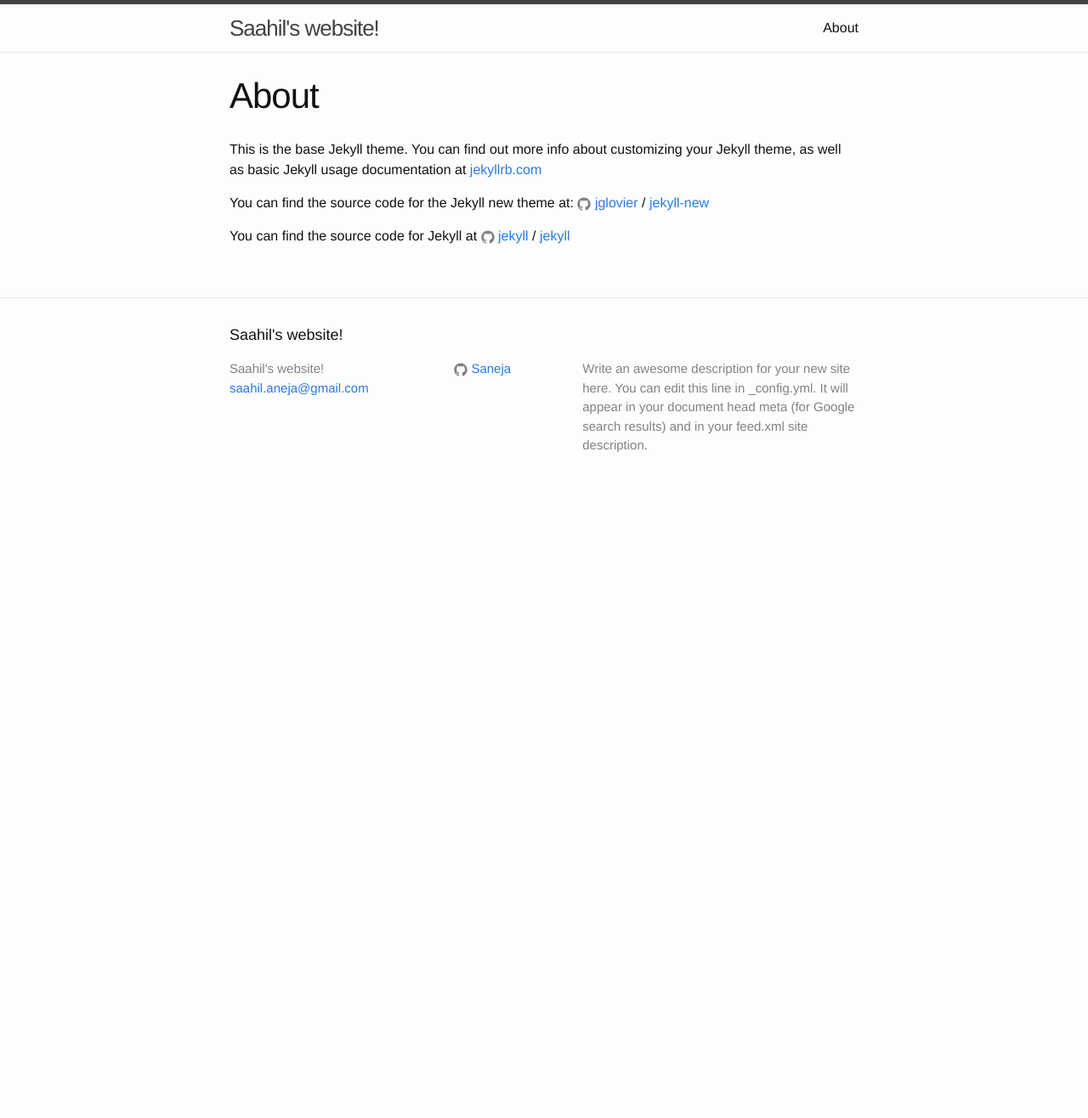
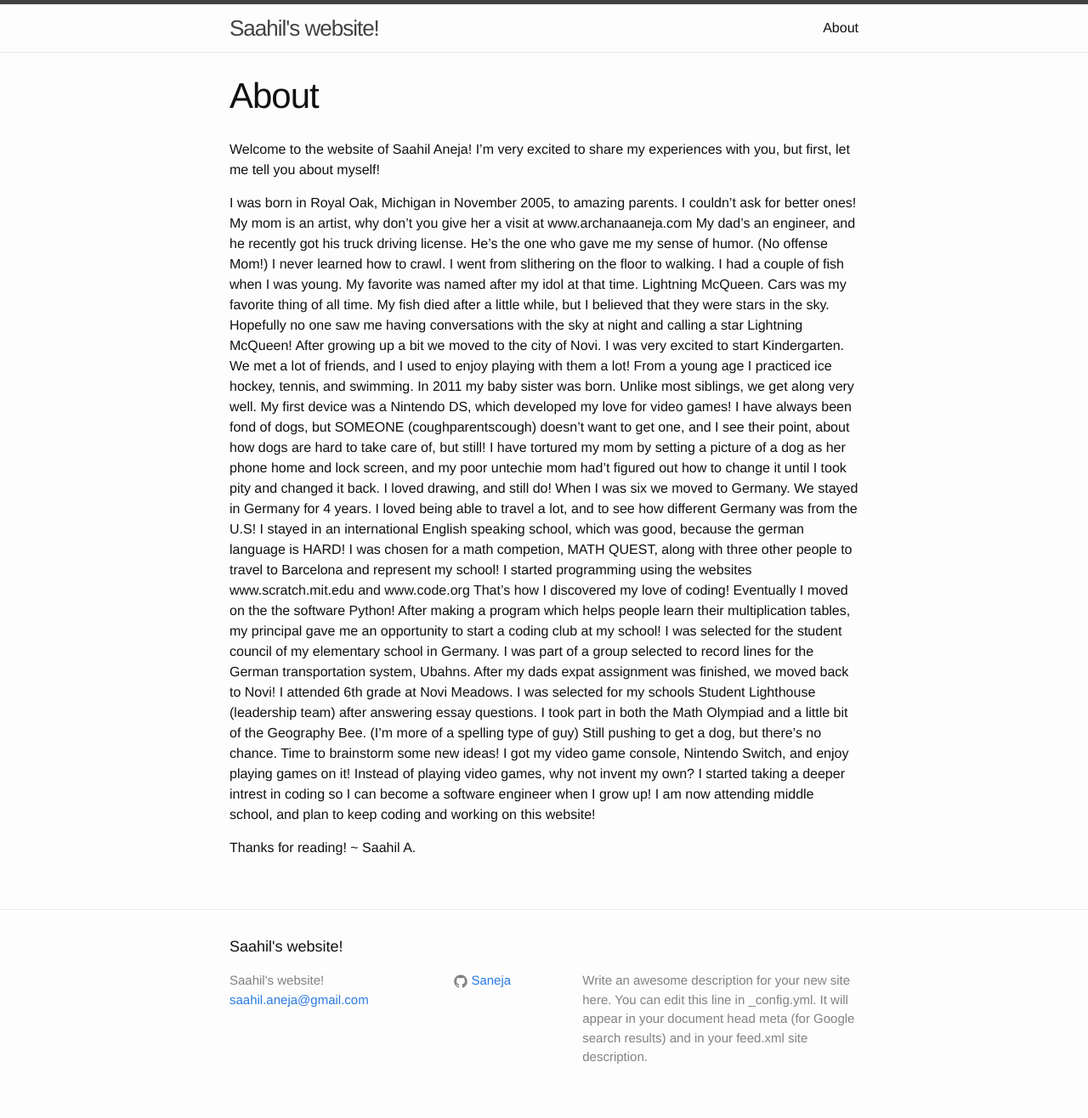
Before and after one commit to Saneja/saneja.github.io, a Jekyll site: the page built from about.md, in a window 1280 px wide. Shown: the whole page at 85% size. Built offline with Jekyll 4.4.1, drawn with Linux system fonts in a browser that asks for light colours; before the commit the page ends 900 px from its top, so only the background shows below that.

Commit message:
Update about.md

```diff
--- a/about.md
+++ b/about.md
@@ -4,12 +4,39 @@ title: About
 permalink: /about/
 ---
 
-This is the base Jekyll theme. You can find out more info about customizing your Jekyll theme, as well as basic Jekyll usage documentation at [jekyllrb.com](http://jekyllrb.com/)
+Welcome to the website of Saahil Aneja!
+I'm very excited to share my experiences with you, but first, let me tell you about myself!
 
-You can find the source code for the Jekyll new theme at:
-{% include icon-github.html username="jglovier" %} /
-[jekyll-new](https://github.com/jglovier/jekyll-new)
+I was born in Royal Oak, Michigan in November 2005, to amazing parents. I couldn't ask for better ones!
+My mom is an artist, why don't you give her a visit at www.archanaaneja.com
+My dad's an engineer, and he recently got his truck driving license. He's the one who gave me my sense of humor. (No offense Mom!)
+I never learned how to crawl. I went from slithering on the floor to walking.
+I had a couple of fish when I was young. My favorite was named after my idol at that time. Lightning McQueen.
+Cars was my favorite thing of all time.
+My fish died after a little while, but I believed that they were stars in the sky. Hopefully no one saw me having conversations with the sky at night and calling a star Lightning McQueen!
+After growing up a bit we moved to the city of Novi.
+I was very excited to start Kindergarten. We met a lot of friends, and I used to enjoy playing with them a lot!
+From a young age I practiced ice hockey, tennis, and swimming.
+In 2011 my baby sister was born. Unlike most siblings, we get along very well.
+My first device was a Nintendo DS, which developed my love for video games!
+I have always been fond of dogs, but SOMEONE (coughparentscough) doesn't want to get one, and I see their point, about how dogs are hard to take care of, but still!
+I have tortured my mom by setting a picture of a dog as her phone home and lock screen, and my poor untechie mom had't figured out how to change it until I took pity and changed it back.
+I loved drawing, and still do!
+When I was six we moved to Germany.
+We stayed in Germany for 4 years. I loved being able to travel a lot, and to see how different Germany was from the U.S!
+I stayed in an international English speaking school, which was good, because the german language is HARD!
+I was chosen for a math competion, MATH QUEST, along with three other people to travel to Barcelona and represent my school!
+I started programming using the websites www.scratch.mit.edu and www.code.org That's how I discovered my love of coding!
+Eventually I moved on the the software Python! After making a program which helps people learn their multiplication tables, my principal gave me an opportunity to start a coding club at my school!
+I was selected for the student council of my elementary school in Germany.
+I was part of a group selected to record lines for the German transportation system, Ubahns.
+After my dads expat assignment was finished, we moved back to Novi!
+I attended 6th grade at Novi Meadows.
+I was selected for my schools Student Lighthouse (leadership team) after answering essay questions.
+I took part in both the Math Olympiad and a little bit of the Geography Bee. (I'm more of a spelling type of guy)
+Still pushing to get a dog, but there's no chance. Time to brainstorm some new ideas!
+I got my video game console, Nintendo Switch, and enjoy playing games on it! Instead of playing video games, why not invent my own? I started taking a deeper intrest in coding so I can become a software engineer when I grow up!
+I am now attending middle school, and plan to keep coding and working on this website!
 
-You can find the source code for Jekyll at
-{% include icon-github.html username="jekyll" %} /
-[jekyll](https://github.com/jekyll/jekyll)
+Thanks for reading!
+~ Saahil A.
```
